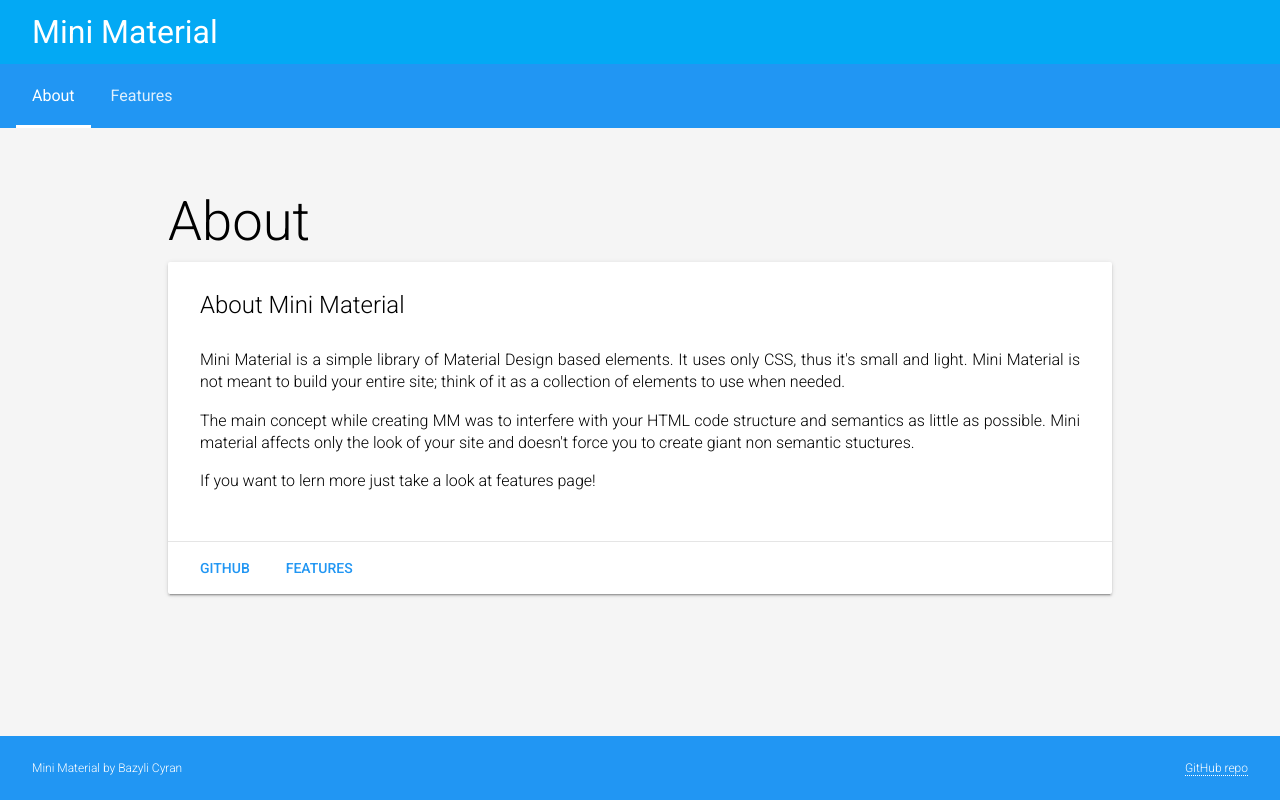
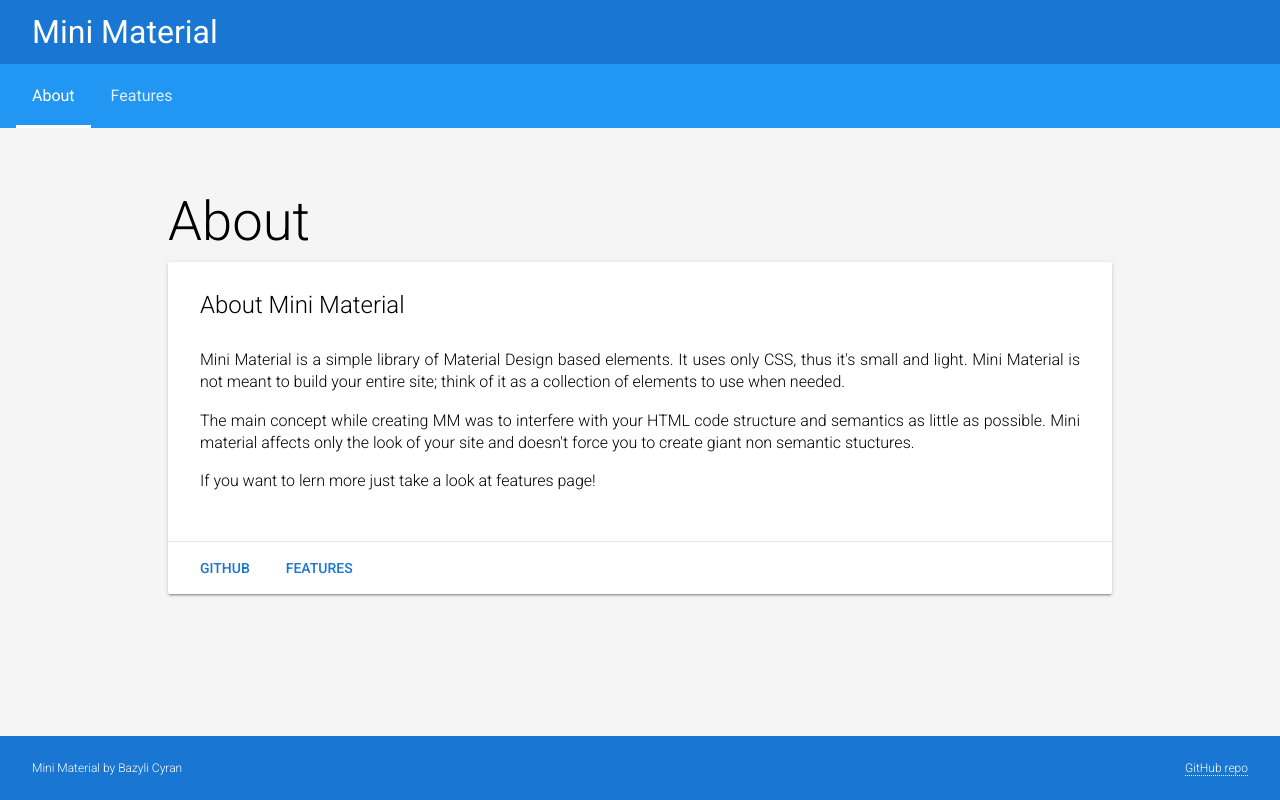
Before and after one commit to bcyran/mini-material, a plain HTML site: page index.html in a window 1280 px wide. Drawn offline with Linux system fonts and the light colour scheme.

Commit message:
Changed colors to more toned

```diff
--- a/index.html
+++ b/index.html
@@ -14,7 +14,7 @@
 </head>
 
 <body class="page">
-    <header class="header header--large color--light-blue text--white">
+    <header class="header header--large color--blue-700 text--white">
         <h1 class="header__title">
             <a href="index.html" class="header__link">Mini Material</a>
         </h1>
@@ -38,13 +38,13 @@
                 <p>If you want to lern more just take a look at features page!</p>
             </div>
             <div class="card__actions">
-                <a href="https://github.com/sajran/mini-material" class="card__button text--blue">GitHub</a>
-                <a href="features.html" class="card__button text--blue">Features</a>
+                <a href="https://github.com/sajran/mini-material" class="card__button text--blue-700">GitHub</a>
+                <a href="features.html" class="card__button text--blue-700">Features</a>
             </div>
         </article>
     </main>
 
-    <footer class="footer color--blue text--white">
+    <footer class="footer color--blue-700 text--white">
         <div class="footer__left">
             Mini Material by Bazyli Cyran
         </div>
```
Also changed, not shown: features.html (+5 -5 lines).
